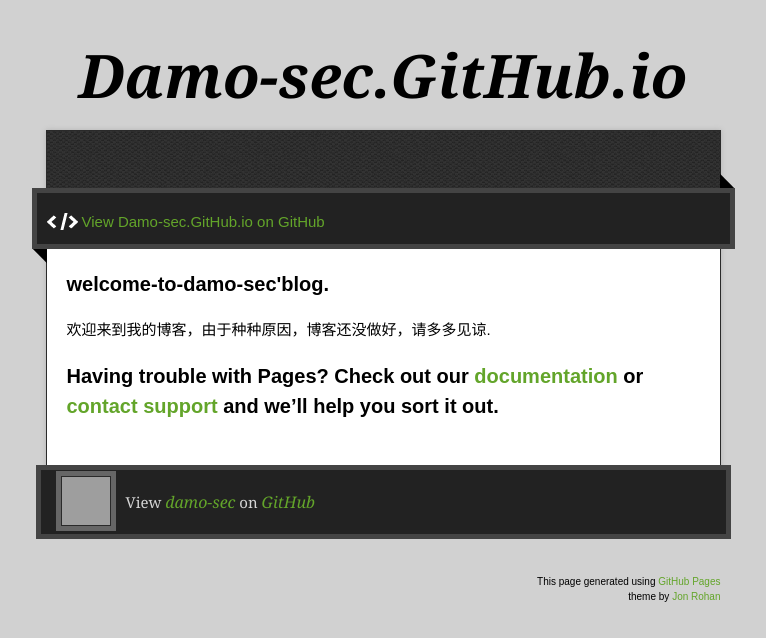
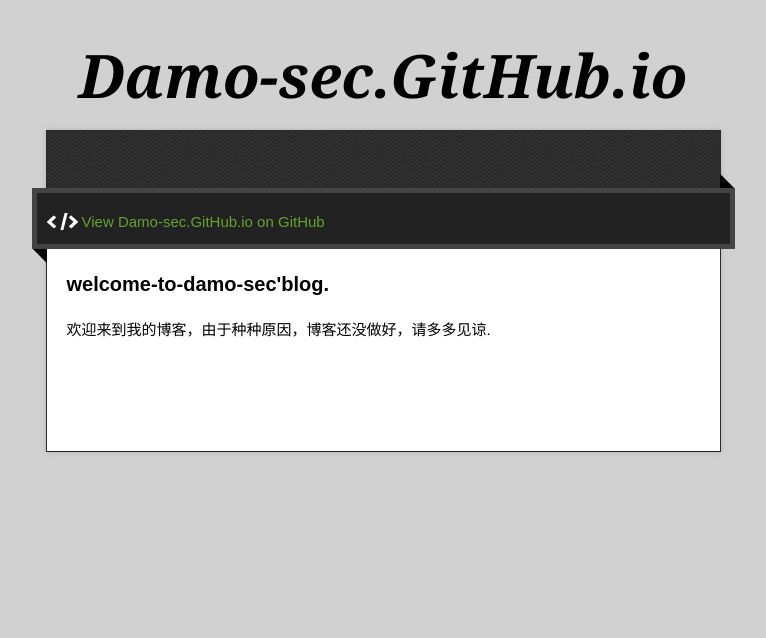
Before and after one commit to damo-sec/damo-sec.github.io, a plain HTML site: page index.html in a window 1280 px wide. Shown: the whole page, without its empty margins (257-1023 px from the left). Drawn offline with nearby package versions, Linux system fonts and the light colour scheme; grey boxes are pictures that could not be loaded.

Commit message:
Update index.html

```diff
--- a/index.html
+++ b/index.html
@@ -41,21 +41,7 @@
 
 <h3>
 
-<p>Having trouble with Pages? Check out our <a href="https://help.github.com/pages">documentation</a> or <a href="https://github.com/contact">contact support</a> and we’ll help you sort it out.</p>
-        </article>
-      </div>
-    </div>
-    <footer>
-      <div class="owner">
 
-      <p><a href="https://github.com/damo-sec" class="avatar"><img src="https://avatars3.githubusercontent.com/u/16507108?v=3&amp;s=60" width="48" height="48"></a>View <a href="https://github.com/damo-sec">damo-sec</a> on <a href="https://www.github.com">GitHub</a></p>
-
-      </div>
-      <div class="creds">
-        <small>This page generated using <a href="https://pages.github.com/">GitHub Pages</a><br>theme by <a href="https://twitter.com/jonrohan/">Jon Rohan</a></small>
-      </div>
-    </footer>
-  </div>
   <div class="current-section">
     <a href="#top">Scroll to top</a>
     <a href="https://github.com/damo-sec/damo-sec.github.io/tarball/master" class="tar">tar</a><a href="https://github.com/damo-sec/damo-sec.github.io/zipball/master" class="zip">zip</a><a href="" class="code">source code</a>
```
